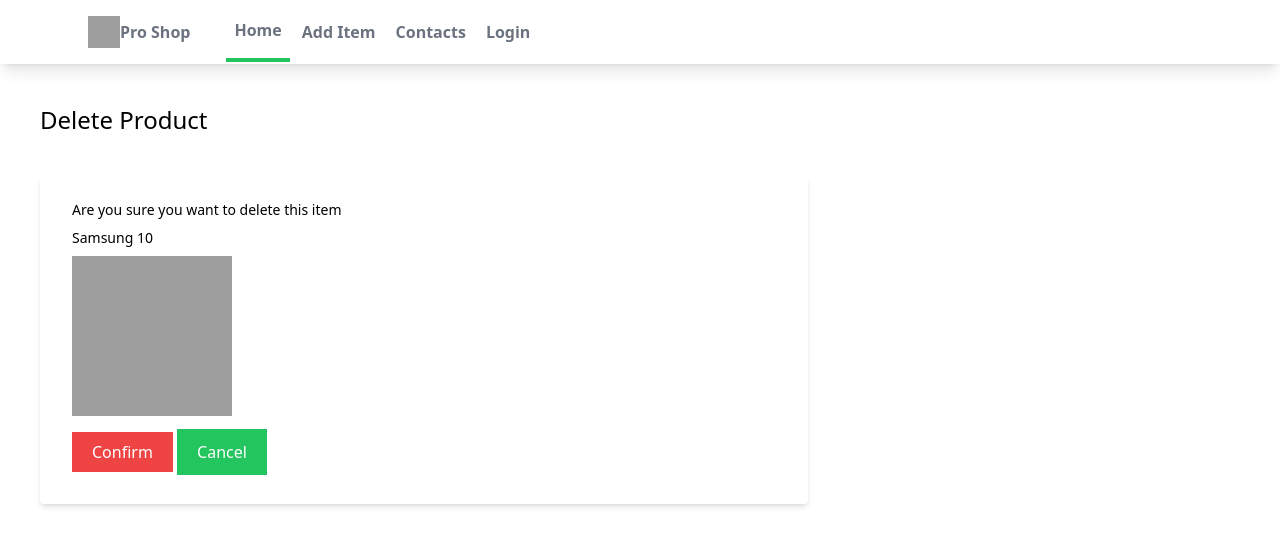
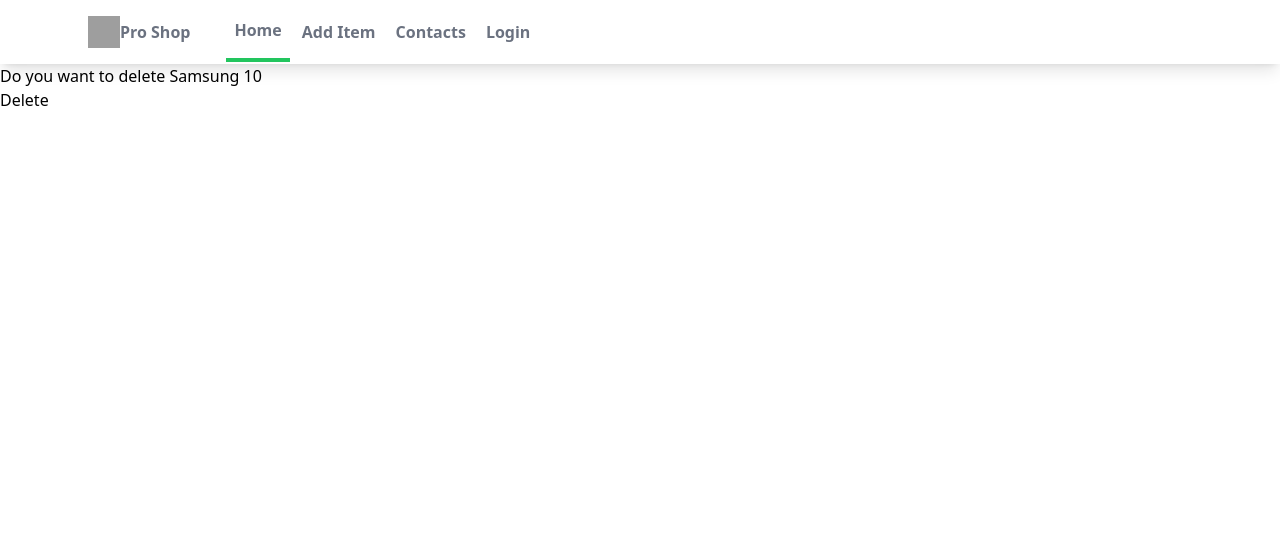
Before and after one commit to BGneji/shop_django, a Django app: page /myapp/delete_item/6/ in a window 1280 px wide. Shown: the top 544 px of the page. Run offline with Django 4.2, Linux system fonts and the light colour scheme; data comes from the database, SQL or seed files in the repository; both versions use the stored data as it was after the commit; grey boxes are pictures that could not be loaded.

Commit message:
delete item class

```diff
--- a/mysite/myapp/templates/myapp/index.html
+++ b/mysite/myapp/templates/myapp/index.html
@@ -1,8 +1,8 @@
 {% extends "myapp/base.html" %}
+
 {% load static %}
 
 {% block content %}
-
 <main class="mt-10 mx-auto max-w-7xl px-4 sm:mt-12 sm:px-6 md:mt-16 lg:mt-20 lg:px-8 xl:mt-28">
     <div class="sm:Text-center lg:text-left ">
         <h1 class="text-4xl font-extrabold text-gray-900 sm:text-5xl md:text-6xl">
@@ -27,8 +27,4 @@
     {% endfor %}
 </div>
 </main>
-
-
-
-
 {% endblock content %}
--- /dev/null
+++ b/mysite/myapp/templates/myapp/product_confirm_delete.html
@@ -0,0 +1,11 @@
+{% extends "myapp/base.html" %}
+
+{% load static %}
+
+{% block content %}
+<form action="" method="POST">
+  {% csrf_token %}
+  <p>Do you want to delete {{ object }}</p>
+  <input type="submit" value="Delete">
+</form>
+{% endblock content %}
--- a/mysite/myapp/urls.py
+++ b/mysite/myapp/urls.py
@@ -1,7 +1,7 @@
 from django.urls import path
 from . import views
 
-from .views import ProductListView, ProductDetailView
+from .views import ProductListView, ProductDetailView, ProductDeleteView
 
 app_name = " "
 
@@ -13,7 +13,8 @@ urlpatterns = [
     path('<int:pk>/', ProductDetailView.as_view(), name='detail'),
     path('add_item/', views.add_item, name='add_item'),
     path('update_item/<int:my_id>/', views.update_item, name='update_item'),
-    path('delete_item/<int:my_id>/', views.delete_item, name='delete_item'),
+    # path('delete_item/<int:my_id>/', views.delete_item, name='delete_item'),
+    path('delete_item/<int:pk>/', ProductDeleteView.as_view(), name='delete_item'),
 
 
 ]
--- a/mysite/myapp/views.py
+++ b/mysite/myapp/views.py
@@ -1,8 +1,11 @@
 from django.shortcuts import render, redirect
 from django.http import HttpResponse
+from django.urls import reverse_lazy
+
 from .models import Product
 from django.contrib.auth.decorators import login_required
-from django.views.generic import ListView,DetailView
+from django.views.generic import ListView, DetailView
+from django.views.generic.edit import DeleteView
 
 # сделано через калассы
 # def index(request):
@@ -65,15 +68,20 @@ def update_item(request, my_id):
 
     return render(request, "myapp/update_item.html", context)
 
+# сделано через калассы
+# def delete_item(request, my_id):
+#     """Удаление продукта(item)"""
+#     item = Product.objects.get(id=my_id)
+#     if request.method == "POST":
+#         item.delete()
+#         return redirect('/myapp/')
+#     context = {
+#         'item': item
+#     }
+#
+#     return render(request, "myapp/delete_item.html", context)
 
-def delete_item(request, my_id):
-    """Удаление продукта(item)"""
-    item = Product.objects.get(id=my_id)
-    if request.method == "POST":
-        item.delete()
-        return redirect('/myapp/')
-    context = {
-        'item': item
-    }
 
-    return render(request, "myapp/delete_item.html", context)
+class ProductDeleteView(DeleteView):
+    model = Product
+    success_url = reverse_lazy('myapp:index')
```
Also changed, not shown: mysite/db.sqlite3, 1 other file.
